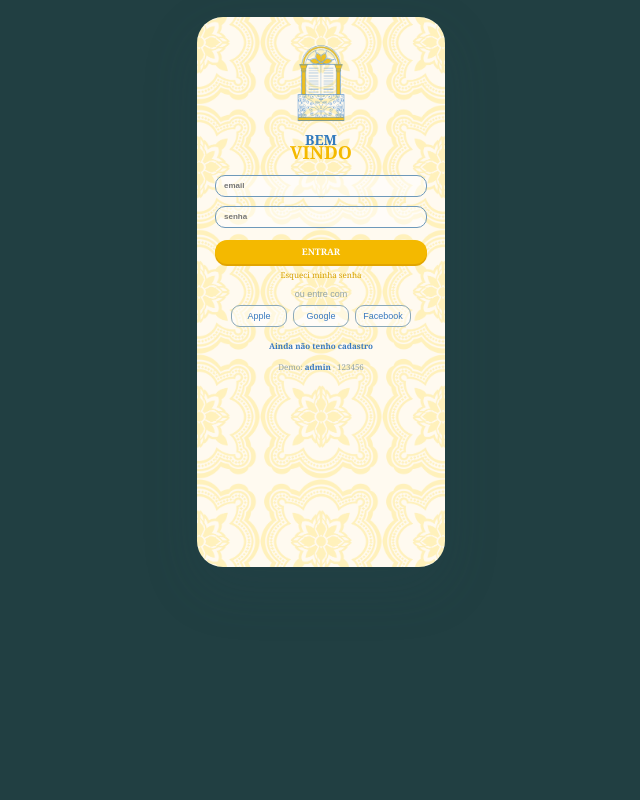
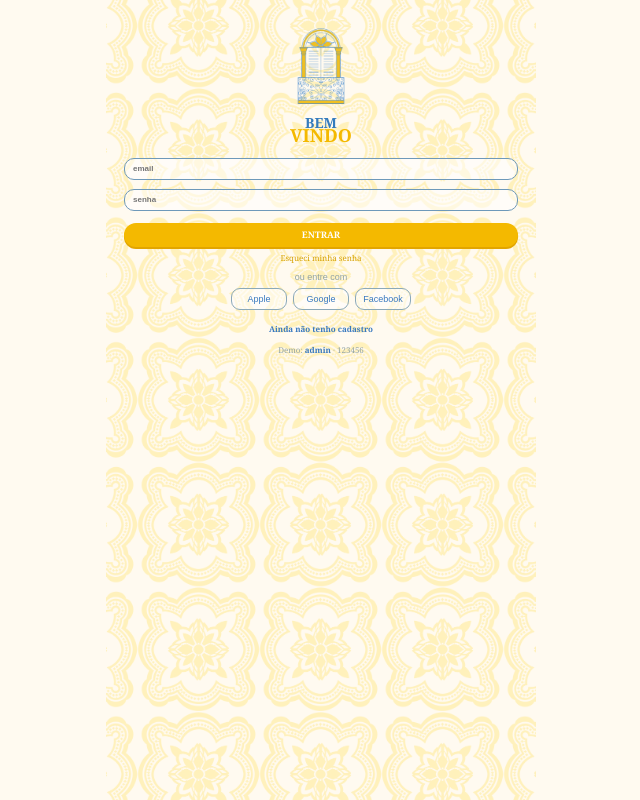
Before and after one commit to rafaelsoeiro/rota-slz, a Next.js app: page / in a window 1280 px wide. Shown: the whole page, without its empty margins (319-959 px from the left). Built offline with nearby package versions, Linux system fonts and the light colour scheme.

Commit message:
fix: remove framed auth layout and excess scroll

```diff
--- a/app/globals.css
+++ b/app/globals.css
@@ -8,7 +8,7 @@ button, input { font:inherit; } button { cursor:pointer; } button:focus-visible,
 .mobile-stage > * { position:relative; z-index:1; }
 .wordmark { position:relative; display:grid; justify-items:center; color:var(--gold-deep); line-height:.75; text-transform:uppercase; }.wordmark span { font-size:14px; font-weight:700; letter-spacing:.08em; }.wordmark strong { font-size:49px; letter-spacing:-.08em; }.wordmark--small { display:inline-grid; transform:scale(.64); transform-origin:left center; }.wordmark--small strong { font-size:44px; }
 /* splash */
-body:has(.splash-screen), body:has(.auth-screen) { background:#213f42; }
+body:has(.splash-screen), body:has(.auth-screen) { padding:0; background:var(--cream); }
 .splash-screen { display:grid; align-content:center; justify-items:center; width:min(248px, calc(100vw - 24px)); height:min(550px, calc(100svh - 34px)); min-height:0; margin:17px auto; padding:0 0 2vh; border:1px solid rgba(28,61,64,.45); background:#fffdf5; }
 .splash-screen::before { inset:-42%; background-size:122px auto; opacity:.22; transform:rotate(0); }
 .splash-screen .brand-logo { z-index:2; }
@@ -48,7 +48,7 @@ body:has(.splash-screen), body:has(.auth-screen) { background:#213f42; }
 .route-map-line { position:absolute; z-index:1; inset:0; width:100%; height:100%; overflow:visible; }.route-map-line polyline { fill:none; stroke:#7b45a5; stroke-width:1.25; stroke-linecap:round; stroke-linejoin:round; stroke-dasharray:2 1.5; vector-effect:non-scaling-stroke; }.route-map-pin { z-index:3; transform:translate(-50%,-100%)!important; }.route-map-pin span { display:block; }.map-empty-state { position:absolute; z-index:2; top:50%; right:20px; left:20px; margin:0; padding:11px 13px; border-radius:10px; background:rgba(255,250,240,.88); color:#607f92; font-family:Arial,sans-serif; font-size:11px; text-align:center; transform:translateY(-50%); }.route-summary__heading { display:flex; align-items:end; justify-content:space-between; gap:12px; margin-bottom:13px; }.route-summary__heading p { margin:0 0 2px; color:#a99048; font-family:Arial,sans-serif; font-size:9px; font-weight:700; letter-spacing:.06em; text-transform:uppercase; }.route-summary__heading h2 { margin:0; text-align:left; }.route-summary__heading > span { max-width:135px; color:#738e9d; font-family:Arial,sans-serif; font-size:9px; line-height:1.35; text-align:right; }.start-route:disabled { cursor:not-allowed; background:#a9bfd0; box-shadow:none; }
 @media (min-width:431px) { .app-screen { height:calc(100svh - 48px); min-height:calc(100svh - 48px); } }
 /* Scroll-safe mobile shell: content scrolls, app controls remain anchored. */
-.app-screen { overscroll-behavior-y:contain; padding-bottom:calc(116px + env(safe-area-inset-bottom)); }
+.app-screen { overscroll-behavior-y:none; padding-bottom:calc(84px + env(safe-area-inset-bottom)); }
 .bottom-nav { position:fixed; z-index:40; right:auto; bottom:0; left:50%; width:min(100vw,430px); height:calc(70px + env(safe-area-inset-bottom)); padding-bottom:env(safe-area-inset-bottom); transform:translateX(-50%); box-shadow:0 -5px 18px rgba(36,90,134,.08); }
 .app-toast { position:fixed; z-index:50; right:auto; bottom:calc(83px + env(safe-area-inset-bottom)); left:50%; width:calc(min(100vw,430px) - 34px); transform:translateX(-50%); }
 .planner-screen .route-builder { padding-bottom:112px; }.route-create { position:fixed; z-index:45; right:auto; bottom:calc(82px + env(safe-area-inset-bottom)); left:50%; width:calc(min(100vw,430px) - 38px); transform:translateX(-50%); box-shadow:0 5px 14px rgba(173,125,0,.22); }.planner-screen .app-toast { bottom:calc(135px + env(safe-area-inset-bottom)); }
@@ -151,3 +151,15 @@ body:has(.auth-screen) { padding:0; }
 .auth-screen--login .forgot-button { margin:4px auto 5px; }
 .auth-screen--login .auth-switch { margin-top:12px; }
 .auth-screen--login .demo-login-button { margin-top:6px; }
+
+/* Splash and authentication are full-screen app surfaces, not framed cards. */
+.mobile-stage.splash-screen,
+.mobile-stage.auth-screen {
+  width:min(100%,430px);
+  height:100svh;
+  min-height:100svh;
+  margin:0 auto;
+  border:0;
+  border-radius:0;
+  box-shadow:none;
+}
--- a/components/route-planner.tsx
+++ b/components/route-planner.tsx
@@ -192,7 +192,7 @@ function WirePlaceRow({ place, order, selected = false, onClick }: { place: Plac
 }
 
 const styles = `
-.route-planner--wireframe{--rp-gold:var(--gold,#f4b900);--rp-gold-deep:#d9a500;--rp-blue:var(--blue-deep,#1d5ca7);position:relative;isolation:isolate;display:flex;min-height:calc(100svh - 145px);flex-direction:column;width:100%;padding:4px 3px 18px;color:#9f7600;font-family:Georgia,"Times New Roman",serif}
+.route-planner--wireframe{--rp-gold:var(--gold,#f4b900);--rp-gold-deep:#d9a500;--rp-blue:var(--blue-deep,#1d5ca7);position:relative;isolation:isolate;display:flex;min-height:100%;flex-direction:column;width:100%;padding:4px 3px 18px;color:#9f7600;font-family:Georgia,"Times New Roman",serif}
 .route-planner--wireframe::before{position:absolute;z-index:-1;inset:-40px -22px -30px;background-image:var(--rp-tiles);background-size:228px auto;content:"";opacity:.08;pointer-events:none}
 .route-planner--wireframe *{box-sizing:border-box}.route-planner--wireframe button,.route-planner--wireframe input{font:inherit}.route-planner--wireframe button{cursor:pointer}.route-planner--wireframe button:disabled{cursor:default;opacity:.48}.route-planner--wireframe button:focus-visible,.route-planner--wireframe input:focus-visible{outline:3px solid var(--rp-blue);outline-offset:3px}
 .rp-wire-header{display:grid;grid-template-columns:48px minmax(0,1fr);align-items:center;gap:10px;margin-bottom:14px}.rp-wire-back{display:grid;width:46px;height:46px;place-items:center;padding:0;border:0;border-radius:50%;background:var(--rp-gold);color:var(--rp-blue);box-shadow:0 2px 0 rgba(172,123,0,.18)}.rp-wire-back svg{width:27px}.rp-wire-header h1{display:grid;min-height:43px;place-items:center;margin:0;padding:7px 16px;border-radius:22px 22px 12px 12px;background:var(--rp-gold);color:white;font-size:18px;line-height:1;text-align:center;text-transform:uppercase;box-shadow:0 2px 0 rgba(172,123,0,.18)}
```
